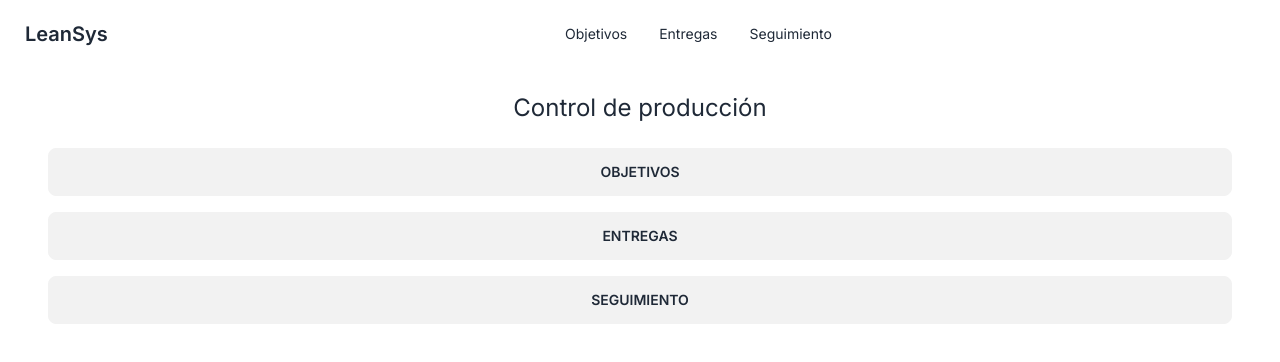
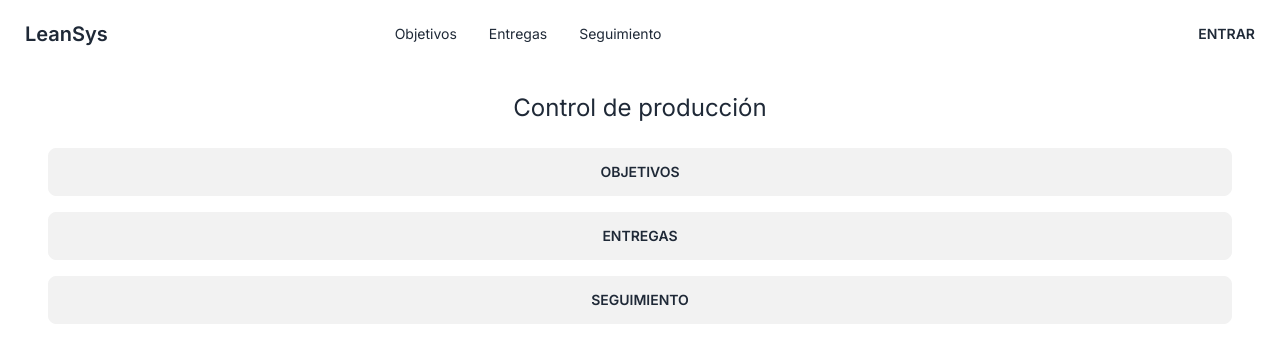
Before and after one commit to andriy-koz/control-produccion, a Next.js app: page / in a window 1280 px wide. Shown: the top 362 px of the page. Built offline with nearby package versions, Linux system fonts and the light colour scheme.

Commit message:
nexth auth

```diff
--- /dev/null
+++ b/app/Providers.tsx
@@ -0,0 +1,9 @@
+'use client'
+
+import { SessionProvider } from 'next-auth/react'
+
+const Providers = ({ children }: { children: React.ReactNode }) => {
+  return <SessionProvider>{children}</SessionProvider>
+}
+
+export default Providers
--- /dev/null
+++ b/app/api/auth/[...nextauth]/route.ts
@@ -0,0 +1,13 @@
+import NextAuth from 'next-auth'
+import GoogleProvider from 'next-auth/providers/google'
+
+const handler = NextAuth({
+  providers: [
+    GoogleProvider({
+      clientId: process.env.GOOGLE_CLIENT_ID as string,
+      clientSecret: process.env.GOOGLE_CLIENT_SECRET as string,
+    }),
+  ],
+})
+
+export { handler as GET, handler as POST }
--- a/app/layout.tsx
+++ b/app/layout.tsx
@@ -1,7 +1,8 @@
 import type { Metadata } from 'next'
 import { Inter } from 'next/font/google'
 import './globals.css'
-import Link from 'next/link'
+import Navbar from '@/components/Navbar'
+import Providers from './Providers'
 
 const inter = Inter({ subsets: ['latin'] })
 
@@ -18,57 +19,10 @@ export default function RootLayout({
   return (
     <html lang='en'>
       <body className={inter.className}>
-        <div className='navbar bg-base-100'>
-          <div className='navbar-start w-auto'>
-            <div className='dropdown'>
-              <label tabIndex={0} className='btn btn-ghost lg:hidden'>
-                <svg
-                  xmlns='http://www.w3.org/2000/svg'
-                  className='h-5 w-5'
-                  fill='none'
-                  viewBox='0 0 24 24'
-                  stroke='currentColor'>
-                  <path
-                    strokeLinecap='round'
-                    strokeLinejoin='round'
-                    strokeWidth='2'
-                    d='M4 6h16M4 12h8m-8 6h16'
-                  />
-                </svg>
-              </label>
-              <ul
-                tabIndex={0}
-                className='menu menu-sm dropdown-content mt-3 z-[1] p-2 shadow bg-base-100 rounded-box w-52'>
-                <li>
-                  <Link href={'/objetivos'}>Objetivos</Link>
-                </li>
-                <li>
-                  <Link href={'/entregas'}>Entregas</Link>
-                </li>
-                <li>
-                  <Link href={'/seguimiento'}>Seguimiento</Link>
-                </li>
-              </ul>
-            </div>
-            <Link href={'/'} className='btn btn-ghost normal-case text-xl'>
-              LeanSys
-            </Link>
-          </div>
-          <div className='navbar-center hidden lg:flex mx-auto'>
-            <ul className='menu menu-horizontal px-1'>
-              <li>
-                <Link href={'/objetivos'}>Objetivos</Link>
-              </li>
-              <li>
-                <Link href={'/entregas'}>Entregas</Link>
-              </li>
-              <li>
-                <Link href={'/seguimiento'}>Seguimiento</Link>
-              </li>
-            </ul>
-          </div>
-        </div>
-        {children}
+        <Providers>
+          <Navbar />
+          {children}
+        </Providers>
       </body>
     </html>
   )
--- /dev/null
+++ b/components/Navbar.tsx
@@ -0,0 +1,62 @@
+'use client'
+
+import Link from 'next/link'
+import { signIn } from 'next-auth/react'
+
+export default function Navbar() {
+  return (
+    <div className='navbar bg-base-100'>
+      <div className='navbar-start w-auto'>
+        <div className='dropdown'>
+          <label tabIndex={0} className='btn btn-ghost lg:hidden'>
+            <svg
+              xmlns='http://www.w3.org/2000/svg'
+              className='h-5 w-5'
+              fill='none'
+              viewBox='0 0 24 24'
+              stroke='currentColor'>
+              <path
+                strokeLinecap='round'
+                strokeLinejoin='round'
+                strokeWidth='2'
+                d='M4 6h16M4 12h8m-8 6h16'
+              />
+            </svg>
+          </label>
+          <ul
+            tabIndex={0}
+            className='menu menu-sm dropdown-content mt-3 z-[1] p-2 shadow bg-base-100 rounded-box w-52'>
+            <li>
+              <Link href={'/objetivos'}>Objetivos</Link>
+            </li>
+            <li>
+              <Link href={'/entregas'}>Entregas</Link>
+            </li>
+            <li>
+              <Link href={'/seguimiento'}>Seguimiento</Link>
+            </li>
+          </ul>
+        </div>
+        <Link href={'/'} className='btn btn-ghost normal-case text-xl'>
+          LeanSys
+        </Link>
+      </div>
+      <div className='navbar-center hidden lg:flex mx-auto'>
+        <ul className='menu menu-horizontal px-1'>
+          <li>
+            <Link href={'/objetivos'}>Objetivos</Link>
+          </li>
+          <li>
+            <Link href={'/entregas'}>Entregas</Link>
+          </li>
+          <li>
+            <Link href={'/seguimiento'}>Seguimiento</Link>
+          </li>
+        </ul>
+      </div>
+      <button className='btn btn-ghost ml-auto' onClick={() => signIn()}>
+        Entrar
+      </button>
+    </div>
+  )
+}
--- /dev/null
+++ b/middleware.ts
@@ -0,0 +1,5 @@
+export { default } from 'next-auth/middleware'
+
+export const config = {
+  matcher: ['/api/auth', '/objetivos', '/seguimiento', '/entregas'],
+}
```
